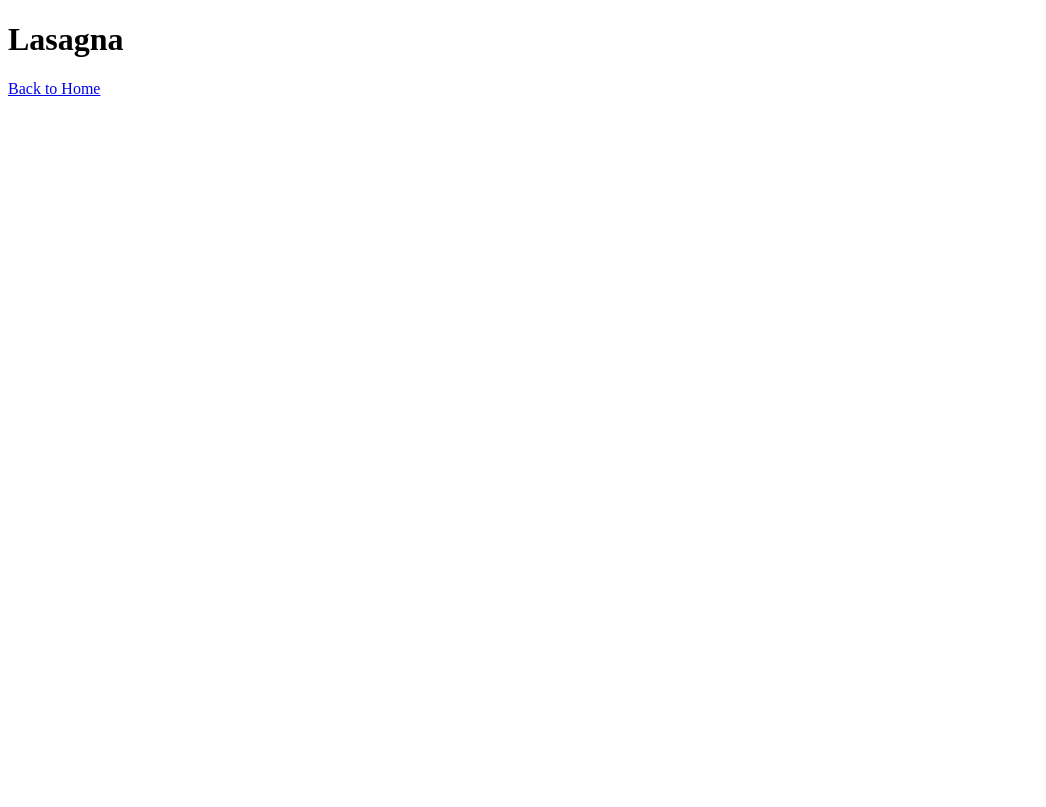
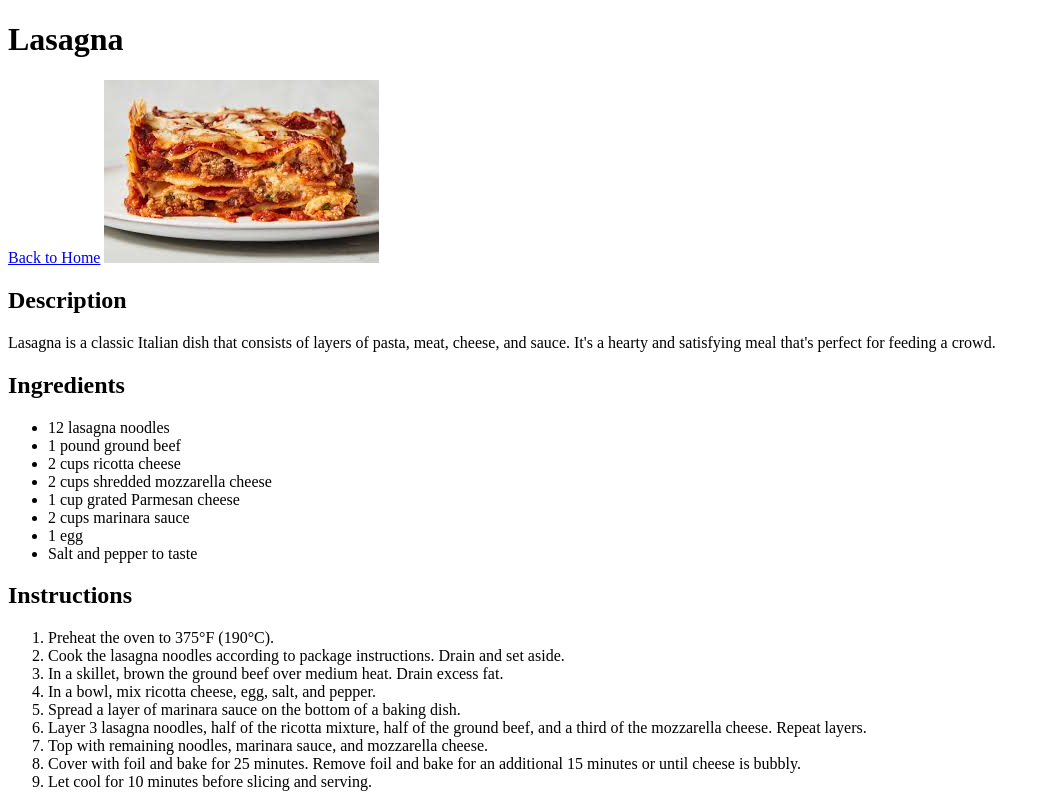
Before and after one commit to LargeCombos/odin-recipies, a plain HTML site: page recipies/lasagna.html in a window 1280 px wide. Shown: the whole page, without its empty margins (0-1046 px from the left). Drawn offline with Linux system fonts and the light colour scheme.

Commit message:
Added content for remaining empty recipies.

```diff
--- a/recipies/lasagna.html
+++ b/recipies/lasagna.html
@@ -8,5 +8,31 @@
 <body>
     <h1>Lasagna</h1>
     <a href="../index.html">Back to Home</a>
+    <img src="../images/lasagna.jpg" alt="Lasagna">
+    <h2>Description</h2>
+    <p>Lasagna is a classic Italian dish that consists of layers of pasta, meat, cheese, and sauce. It's a hearty and satisfying meal that's perfect for feeding a crowd.</p>
+    <h2>Ingredients</h2>
+    <ul>
+        <li>12 lasagna noodles</li>
+        <li>1 pound ground beef</li>
+        <li>2 cups ricotta cheese</li>
+        <li>2 cups shredded mozzarella cheese</li>
+        <li>1 cup grated Parmesan cheese</li>
+        <li>2 cups marinara sauce</li>
+        <li>1 egg</li>
+        <li>Salt and pepper to taste</li>
+    </ul>
+    <h2>Instructions</h2>
+    <ol>
+        <li>Preheat the oven to 375°F (190°C).</li>
+        <li>Cook the lasagna noodles according to package instructions. Drain and set aside.</li>
+        <li>In a skillet, brown the ground beef over medium heat. Drain excess fat.</li>
+        <li>In a bowl, mix ricotta cheese, egg, salt, and pepper.</li>
+        <li>Spread a layer of marinara sauce on the bottom of a baking dish.</li>
+        <li>Layer 3 lasagna noodles, half of the ricotta mixture, half of the ground beef, and a third of the mozzarella cheese. Repeat layers.</li>
+        <li>Top with remaining noodles, marinara sauce, and mozzarella cheese.</li>
+        <li>Cover with foil and bake for 25 minutes. Remove foil and bake for an additional 15 minutes or until cheese is bubbly.</li>
+        <li>Let cool for 10 minutes before slicing and serving.</li>
+    </ol>
 </body>
 </html>
```
Also changed, not shown: recipies/pork.html (+22 -0 lines).
